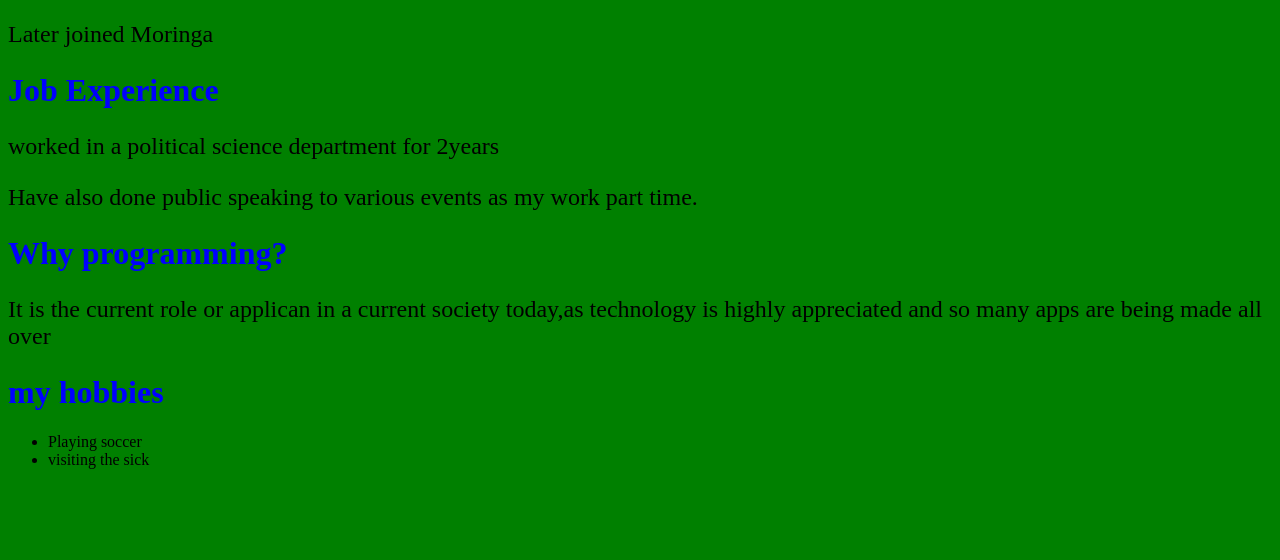
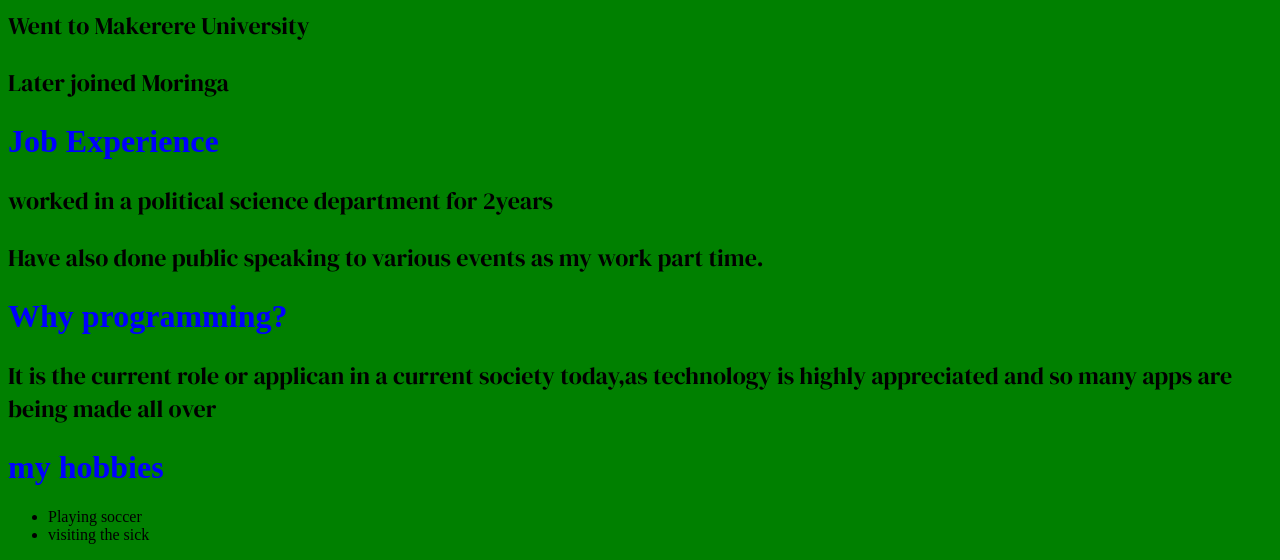
Before and after one commit to Hulian2000/Potfolio, a plain HTML site: page index.html in a window 1280 px wide. Shown: the part 642-1202 px from the top of the page. Before the commit the page ends 1127 px from the top, so only its background shows below. Drawn offline with Linux system fonts and the light colour scheme.

Commit message:
add fonts in paragraphs

```diff
--- a/index.html
+++ b/index.html
@@ -3,6 +3,7 @@
   <head>
     <meta charset="utf-8">
     <title>Potfolio</title>
+    <link href="https://fonts.googleapis.com/css?family=DM+Serif+Display&display=swap" rel="stylesheet">
     <link rel="stylesheet" href="potfolio.css">
   </head>
   <body>
--- a/potfolio.css
+++ b/potfolio.css
@@ -9,6 +9,7 @@ h1{
 }
 p{
   font-size: 24px;
+  font-family: 'DM Serif Display', serif;
 }
 body{
   background-color: Green;
```
